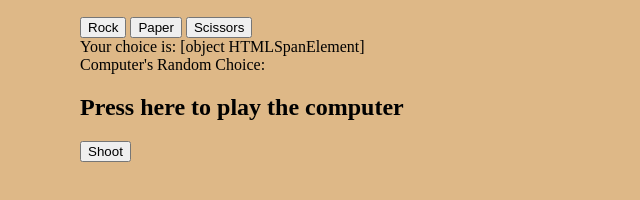
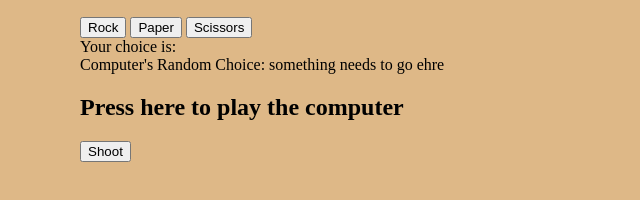
Before and after one commit to NikhilMath/Rock-Paper-Scissors, a plain HTML site: page index.html in a window 1280 px wide. Shown: the part 168-368 px from the top of the page, without its empty margins (0-640 px from the left). Drawn offline with Linux system fonts and the light colour scheme.

Commit message:
starting the day

```diff
--- a/index.html
+++ b/index.html
@@ -21,7 +21,7 @@
     <span id="userInput"></span>
   </div>
   <div>Computer's Random Choice:
-  <span id="computerInput"></span>
+    <span id="computerInput">something needs to go ehre</span>
   </div>
 
   <h2>Press here to play the computer</h2>
--- a/index.js
+++ b/index.js
@@ -4,15 +4,14 @@ var shoot = [
 	'scissors'
 ];
 
-
-handleClick = (num) => {
-
-}
+// handleClick = (num) => {
+// 	if
+// }
 
 const random = Math.floor(Math.random() * shoot.length);
 console.log(random, shoot[random]);
 
-document.getElementById('userInput').innerHTML = userInput
+document.getElementById('userInput').innerHTML = choice()
 
 // handleClick = (choice) => {
 // 	if (choice === '') {
@@ -23,11 +22,6 @@ document.getElementById('userInput').innerHTML = userInput
 // 		document.getElementById('rightside').innerHTML = rightSide;
 // 	}
 // };
-
-
-
-
-
 
 // if (userChoice === 'paper') {
 // 	if (computerChoice === 'rock') {
@@ -48,9 +42,6 @@ document.getElementById('userInput').innerHTML = userInput
 // 	}
 // }
 
-
-
-
 // psudo code
 // Computers choice
 // who wins the laws.
```
Lines whose indentation alone changed are shown as unchanged.
